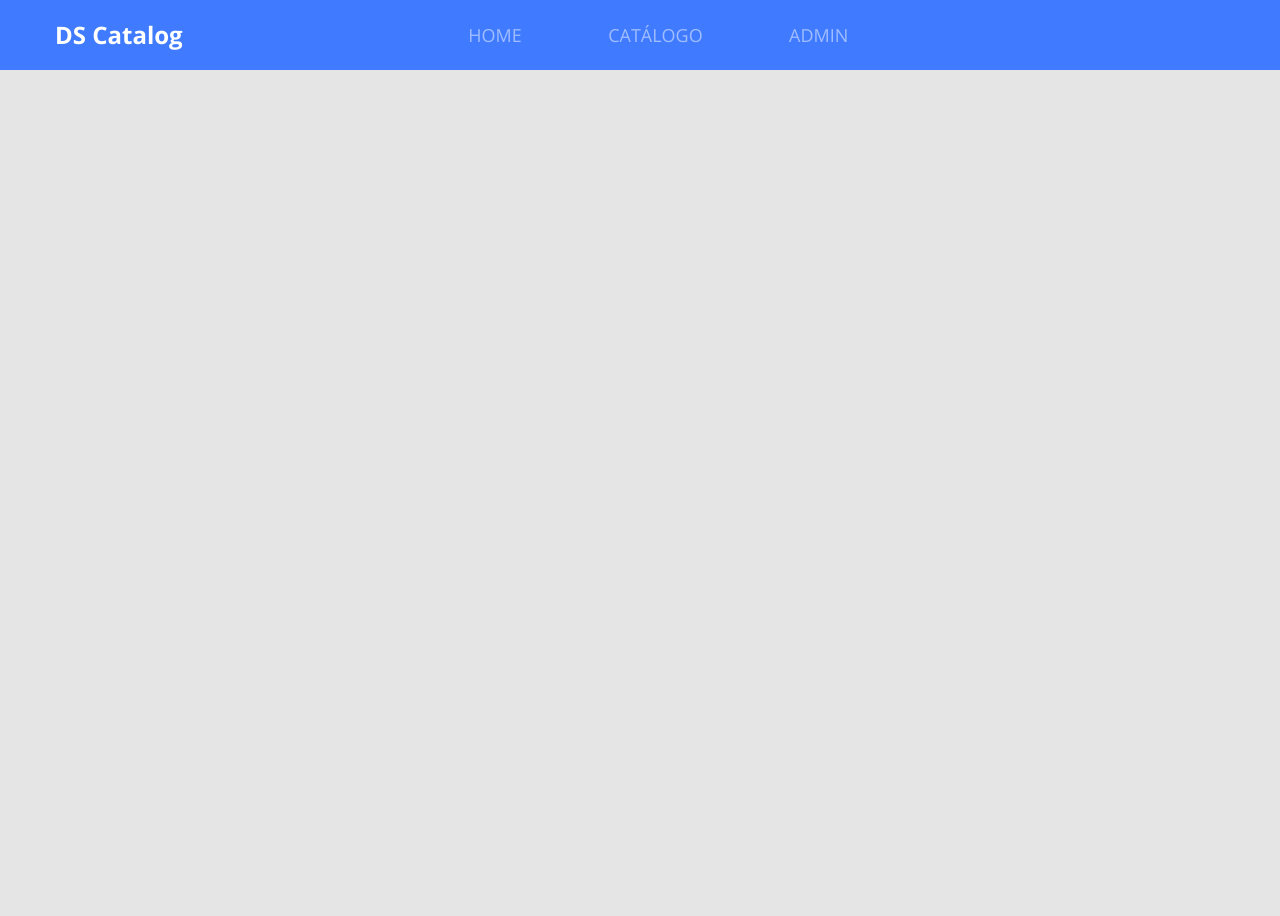
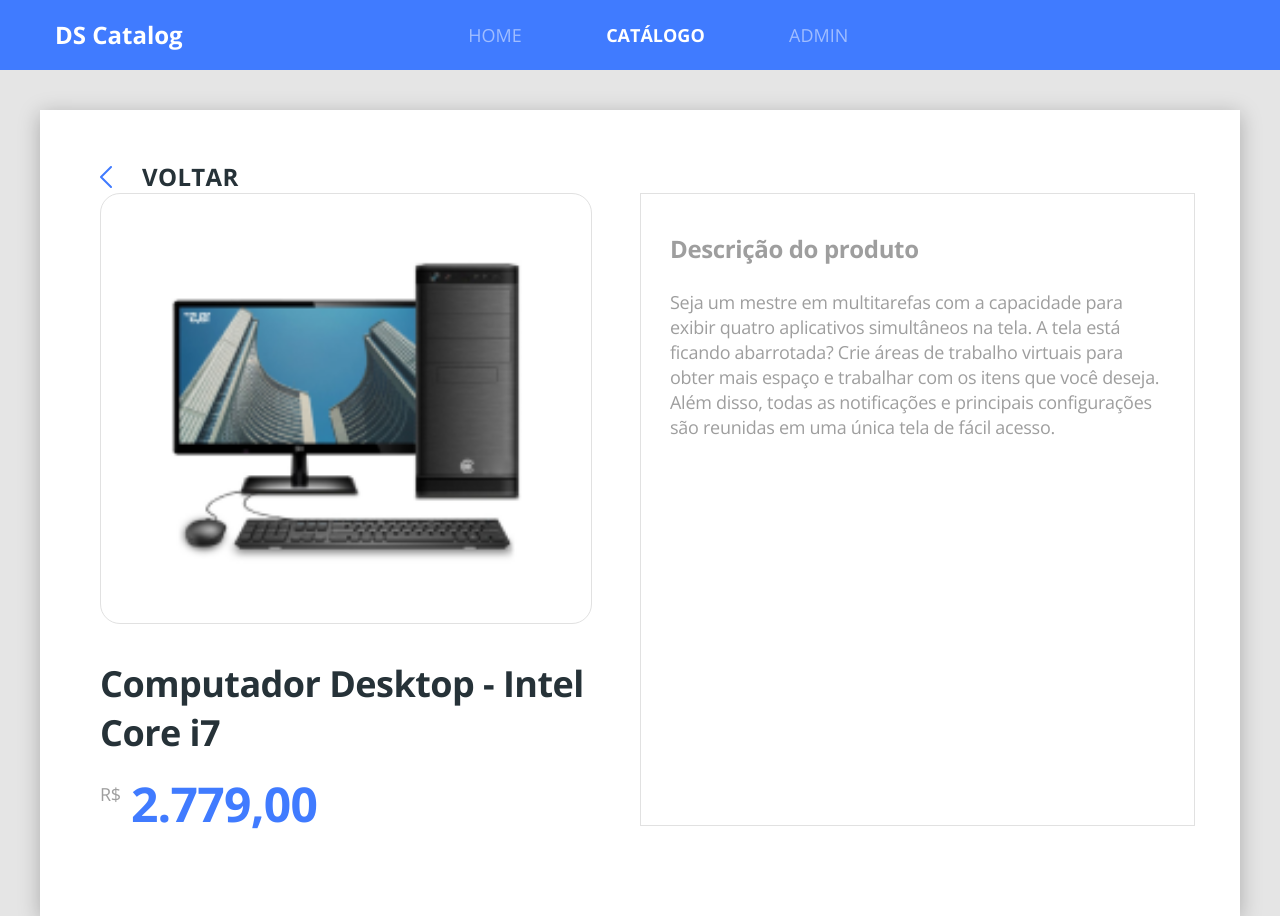
Before and after one commit to tyandrerboldt/dscatalog-bootcamp-devsuperior, a React (Create React App) app in the folder front-web/: page /products/1 in a window 1280 px wide. Before the commit the page ends 800 px from the top, so only its background shows below. Built offline with nearby package versions, Linux system fonts and the light colour scheme.

Commit message:
Finish product details layout

```diff
--- a/front-web/src/Routes.tsx
+++ b/front-web/src/Routes.tsx
@@ -4,6 +4,7 @@
 import Catalog from './pages/Catalog';
 import Admin from './pages/Admin';
 import Navbar from './core/components/Navbar';
+import ProductDetails from './pages/Catalog/components/ProductDetails';
 
 const Routes = () => (
   <BrowserRouter>
@@ -12,8 +13,11 @@
       <Route exact path="/">
         <Home />
       </Route>
-      <Route path="/catalog">
+      <Route exact path="/products">
         <Catalog />
+      </Route>
+      <Route path="/products/:productId">
+        <ProductDetails />
       </Route>
       <Route path="/admin">
         <Admin />
--- a/front-web/src/core/components/ButtonIcon/styles.scss
+++ b/front-web/src/core/components/ButtonIcon/styles.scss
@@ -12,4 +12,5 @@
   display: flex;
   align-items: center;
   justify-content: center;
+  color: #FFF;
 }
--- a/front-web/src/core/components/Navbar/index.tsx
+++ b/front-web/src/core/components/Navbar/index.tsx
@@ -17,7 +17,7 @@
           </NavLink>
         </li>
         <li>
-          <NavLink to="/catalog" className="nav-logo-text" activeClassName="active">
+          <NavLink to="/products" className="nav-logo-text" activeClassName="active">
             CATÁLOGO
           </NavLink>
         </li>
--- /dev/null
+++ b/front-web/src/core/components/ProductPrice/index.tsx
@@ -0,0 +1,17 @@
+import React from 'react';
+import './styles.scss';
+
+type Props = {
+  price: string;
+}
+
+const ProductPrice = ({ price }: Props) => (
+  <div className="product-price-container">
+    <span className="product-currency">R$</span>
+    <h3 className="product-price">
+      {price}
+    </h3>
+  </div>
+);
+
+export default ProductPrice;
--- /dev/null
+++ b/front-web/src/core/components/ProductPrice/styles.scss
@@ -0,0 +1,19 @@
+.product-price-container{
+  display: flex;
+  margin-top: 25px;
+}
+
+.product-currency{
+  font-size: 18px;
+  line-height: 25px;
+  letter-spacing: -0.015em;
+  color: #9E9E9E;
+}
+
+.product-price{
+  font-size: 32px;
+  line-height: 44px;
+  letter-spacing: -0.015em;
+  color: #407BFF;
+  margin-left: 10px;
+}
--- a/front-web/src/pages/Catalog/components/ProductCard/index.tsx
+++ b/front-web/src/pages/Catalog/components/ProductCard/index.tsx
@@ -1,6 +1,7 @@
 import React from 'react';
 import ProductImage from '../../../../core/assets/images/product.png';
 import './styles.scss';
+import ProductPrice from '../../../../core/components/ProductPrice';
 
 const ProductCard = () => (
   <div className="card-base border-radius-10 product-card">
@@ -9,10 +10,7 @@
       <h6 className="product-name">
         Computador Desktop - Intel Core i7
       </h6>
-      <div className="product-price-container">
-        <span className="product-currency">R$</span>
-        <h3 className="product-price">2.779,00</h3>
-      </div>
+      <ProductPrice price="2.779,00" />
     </div>
   </div>
 );
--- a/front-web/src/pages/Catalog/components/ProductCard/styles.scss
+++ b/front-web/src/pages/Catalog/components/ProductCard/styles.scss
@@ -14,24 +14,5 @@
   font-size: 18px;
   line-height: 25px;
   letter-spacing: -0.015em;
+  color: #263238;
 }
-
-.product-price-container{
-  display: flex;
-  margin-top: 25px;
-}
-
-.product-currency{
-  font-size: 18px;
-  line-height: 25px;
-  letter-spacing: -0.015em;
-  color: #9E9E9E;
-}
-
-.product-price{
-  font-size: 32px;
-  line-height: 44px;
-  letter-spacing: -0.015em;
-  color: #407BFF;
-  margin-left: 10px;
-}
--- /dev/null
+++ b/front-web/src/pages/Catalog/components/ProductDetails/index.tsx
@@ -0,0 +1,48 @@
+import React from 'react';
+import { useParams, Link } from 'react-router-dom';
+import { ReactComponent as ArrowIcon } from '../../../../core/assets/images/arrow.svg';
+import ProductImage from '../../../../core/assets/images/product.png';
+import './styles.scss';
+import ProductPrice from '../../../../core/components/ProductPrice';
+
+type ParamsType = {
+  productId: string;
+}
+
+const ProductDetails = () => {
+  const { productId } = useParams<ParamsType>();
+
+  return (
+    <div className="product-details-container">
+      <div className="card-base border-radus-20 product-details">
+        <Link to="/products" className="product-details-goback">
+          <ArrowIcon className="icon-goback" />
+          <h1 className="text-goback">Voltar</h1>
+        </Link>
+        <div className="row">
+          <div className="col-6 pr-5">
+            <div className="product-details-card border-radius-20 text-center">
+              <img src={ProductImage} alt="" className="product-details-image" />
+            </div>
+            <h1 className="product-details-name">
+              Computador Desktop - Intel Core i7
+            </h1>
+            <ProductPrice price="2.779,00"/>
+          </div>
+          <div className="col-6 product-details-card">
+            <h1 className="product-description-title">Descrição do produto</h1>
+            <p className="product-description-text">
+            Seja um mestre em multitarefas com a capacidade para exibir quatro
+            aplicativos simultâneos na tela. A tela está ficando abarrotada?
+            Crie áreas de trabalho virtuais para obter mais espaço e trabalhar
+            com os itens que você deseja. Além disso, todas as notificações e
+            principais configurações são reunidas em uma única tela de fácil acesso.
+            </p>
+          </div>
+        </div>
+      </div>
+    </div>
+  );
+};
+
+export default ProductDetails;
--- /dev/null
+++ b/front-web/src/pages/Catalog/components/ProductDetails/styles.scss
@@ -0,0 +1,63 @@
+.product-details-container{
+  margin-top: 40px;
+  padding: 0 40px;
+}
+
+.product-details{
+  padding: 50px 60px 90px 60px;
+
+  .product-price{
+    font-size: 48px;
+  }
+}
+
+.product-details-goback{
+  display: flex;
+  align-items: center;
+}
+
+.icon-goback{
+  color: #407BFF;
+  transform: rotate(-180deg);
+  margin-right: 30px;
+}
+
+.text-goback{
+  font-size: 24px;
+  line-height: 33px;
+  letter-spacing: 0.015em;
+  color: #263238;
+  text-transform: uppercase;
+}
+
+.product-details-card{
+  border: 1px solid #E1E1E1;
+  padding: 38px 29px ;
+}
+
+.product-details-name{
+  font-size: 36px;
+  line-height: 49px;
+  letter-spacing: -0.015em;
+  margin-top: 35px;
+}
+
+.product-details-image {
+  width: 353px;
+  height: 353px;
+}
+
+.product-description-title{
+  font-size: 24px;
+  line-height: 33px;
+  letter-spacing: -0.015em;
+  color: #9E9E9E;
+  margin-bottom: 25px;
+}
+
+.product-description-text{
+  font-size: 18px;
+  line-height: 25px;
+  letter-spacing: -0.015em;
+  color: #9E9E9E;
+}
--- a/front-web/src/pages/Catalog/index.tsx
+++ b/front-web/src/pages/Catalog/index.tsx
@@ -1,14 +1,18 @@
 import React from 'react';
 import './styles.scss';
 import ProductCard from './components/ProductCard';
+import { Link } from 'react-router-dom';
 
 const Catalog = () => (
   <div className="catalog-container">
     <h1 className="catalog-title">Catálogo de produtos</h1>
     <div className="catalog-products">
-      <ProductCard />
-      <ProductCard />
-      <ProductCard />
+      <Link to="/products/1"><ProductCard /></Link>
+      <Link to="/products/2"><ProductCard /></Link>
+      <Link to="/products/3"><ProductCard /></Link>
+      <Link to="/products/4"><ProductCard /></Link>
+      <Link to="/products/5"><ProductCard /></Link>
+      <Link to="/products/6"><ProductCard /></Link>
     </div>
   </div>
 );
--- a/front-web/src/pages/Home/index.tsx
+++ b/front-web/src/pages/Home/index.tsx
@@ -12,7 +12,7 @@
         <p className="text-subtitle">
           Ajudaremos você a encontrar os melhores<br/> produtos disponíveis no mercado.
         </p>
-        <Link to="/catalog">
+        <Link to="/products">
           <ButtonIcon text="inicie agora a sua busca" />
         </Link>
       </div>
```
Also changed, not shown: front-web/src/core/assets/images/arrow.svg.
